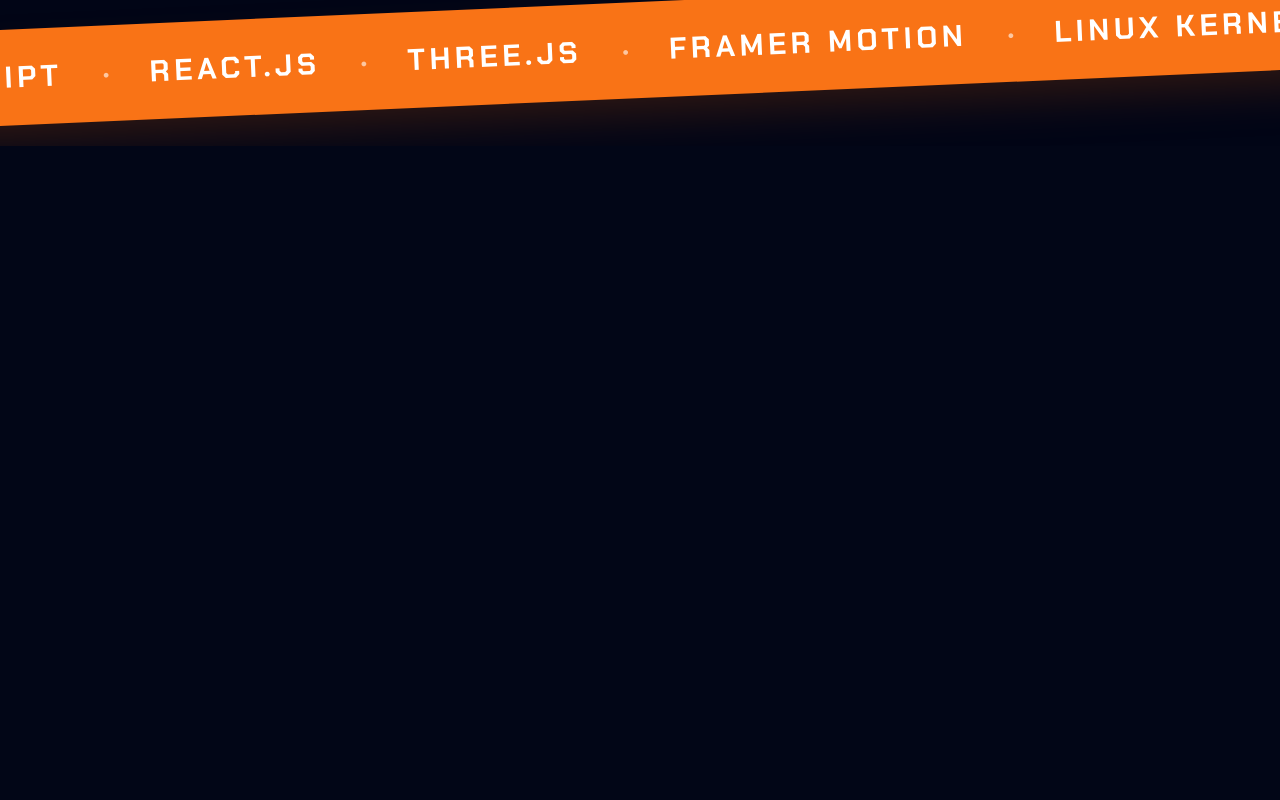
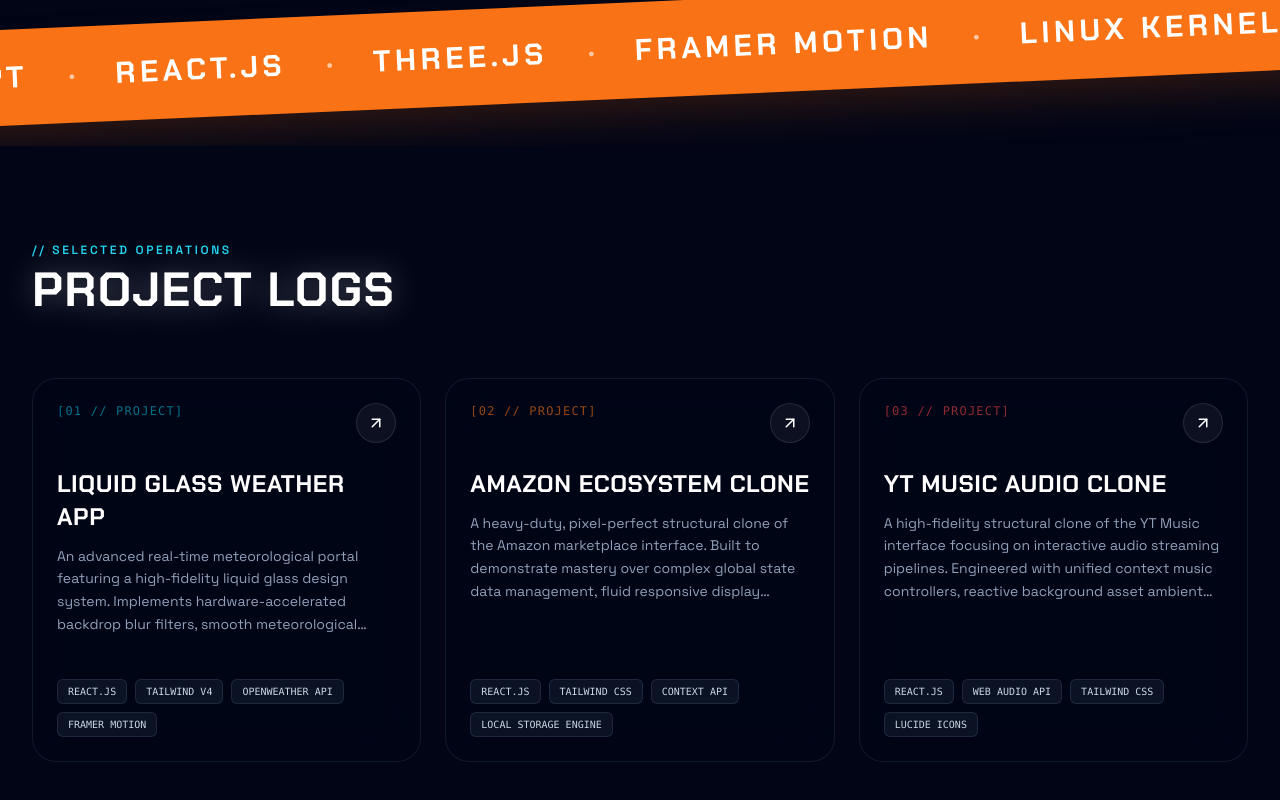
Before and after one commit to ashaanpy-web/Portfolio, a React (Vite) app: page / in a window 1280 px wide. Shown: the part 1767-2567 px from the top of the page. Before the commit the page ends 1913 px from the top, so only its background shows below. Built offline with nearby package versions, Linux system fonts and the light colour scheme.

Commit message:
added pojects

```diff
--- a/src/App.jsx
+++ b/src/App.jsx
@@ -3,6 +3,7 @@
 import OrbitSystem from "./components/OrbitSystem";
 import AboutBento from "./components/AboutBento";
 import TechConveyorBelt from "./components/TechConveyorBelt";
+import ProjectsShowcase from "./components/ProjectsShowcase";
 import "./index.css";
 
 /**
@@ -200,6 +201,7 @@
         <div className="relative">
           <AboutBento />
           <TechConveyorBelt />
+          <ProjectsShowcase />
         </div>
       </div>
     </div>
--- /dev/null
+++ b/src/components/ProjectsShowcase.jsx
@@ -0,0 +1,111 @@
+import { ArrowUpRight } from "lucide-react";
+
+const PROJECTS = [
+  {
+    id: "01",
+    title: "Liquid Glass Weather App",
+    description:
+      "An advanced real-time meteorological portal featuring a high-fidelity liquid glass design system. Implements hardware-accelerated backdrop blur filters, smooth meteorological vector changes, and precise geolocation state synchronization pipelines.",
+    color: "cyan",
+    hex: "#06b6d4",
+    hoverBorder: "hover:border-cyan-500/50",
+    tags: ["React.js", "Tailwind v4", "OpenWeather API", "Framer Motion"],
+  },
+  {
+    id: "02",
+    title: "Amazon Ecosystem Clone",
+    description:
+      "A heavy-duty, pixel-perfect structural clone of the Amazon marketplace interface. Built to demonstrate mastery over complex global state data management, fluid responsive display lattices, and dynamic interactive shopping modules.",
+    color: "orange",
+    hex: "#f97316",
+    hoverBorder: "hover:border-orange-500/50",
+    tags: ["React.js", "Tailwind CSS", "Context API", "Local Storage Engine"],
+  },
+  {
+    id: "03",
+    title: "YT Music Audio Clone",
+    description:
+      "A high-fidelity structural clone of the YT Music interface focusing on interactive audio streaming pipelines. Engineered with unified context music controllers, reactive background asset ambient color matching, and custom playlist structures.",
+    color: "red",
+    hex: "#ef4444",
+    hoverBorder: "hover:border-red-500/50",
+    tags: ["React.js", "Web Audio API", "Tailwind CSS", "Lucide Icons"],
+  },
+];
+
+export default function ProjectsShowcase() {
+  return (
+    <section className="relative w-full py-24 pointer-events-auto z-20">
+      <div className="max-w-7xl mx-auto px-4 md:px-8">
+
+        {/* Section Header */}
+        <div className="mb-16 text-center md:text-left">
+          <span className="text-cyan-400 font-space tracking-[0.22em] text-xs uppercase font-semibold block mb-2">
+            // Selected Operations
+          </span>
+          <h2 className="text-4xl md:text-5xl font-chakra font-bold text-white uppercase tracking-wide drop-shadow-[0_0_15px_rgba(255,255,255,0.3)]">
+            Project Logs
+          </h2>
+        </div>
+
+        {/* The Grid Structure */}
+        <div className="grid grid-cols-1 md:grid-cols-2 lg:grid-cols-3 gap-6">
+          {PROJECTS.map((project) => (
+            <div
+              key={project.id}
+              className={`group relative bg-slate-950/40 border border-slate-800/60 backdrop-blur-xl rounded-3xl p-6 overflow-hidden flex flex-col justify-between h-96 transition-all duration-300 ${project.hoverBorder}`}
+            >
+              {/* The Cosmic Shadow Spread (Pseudo-element equivalent) */}
+              <div
+                className="absolute inset-0 opacity-0 group-hover:opacity-20 blur-3xl transition-opacity duration-300 pointer-events-none"
+                style={{ backgroundColor: project.hex }}
+              />
+
+              {/* Top Section */}
+              <div className="relative z-10">
+                <div className="flex justify-between items-start mb-6">
+                  <span
+                    className="text-xs font-mono tracking-widest uppercase opacity-60"
+                    style={{ color: project.hex }}
+                  >
+                    [{project.id} // Project]
+                  </span>
+
+                  {/* Interactive Controls */}
+                  <a
+                    href="#"
+                    className="flex items-center justify-center w-10 h-10 rounded-full bg-white/5 border border-white/10 group-hover:bg-white group-hover:text-slate-950 transition-all duration-300 group-hover:scale-110 active:scale-95 text-white"
+                  >
+                    <ArrowUpRight
+                      size={18}
+                      className="group-hover:rotate-45 transition-transform duration-300"
+                    />
+                  </a>
+                </div>
+
+                <h3 className="text-2xl font-chakra font-bold text-white uppercase tracking-wide mb-3 leading-snug">
+                  {project.title}
+                </h3>
+                <p className="text-slate-400 text-sm leading-relaxed line-clamp-4">
+                  {project.description}
+                </p>
+              </div>
+
+              {/* Bottom Section (Tech Stack Tags) */}
+              <div className="relative z-10 flex flex-wrap gap-2 mt-6">
+                {project.tags.map((tag, idx) => (
+                  <span
+                    key={idx}
+                    className="text-[10px] font-mono border border-slate-700/50 bg-slate-800/40 text-slate-300 px-2.5 py-1 rounded-md uppercase"
+                  >
+                    {tag}
+                  </span>
+                ))}
+              </div>
+            </div>
+          ))}
+        </div>
+      </div>
+    </section>
+  );
+}
```
